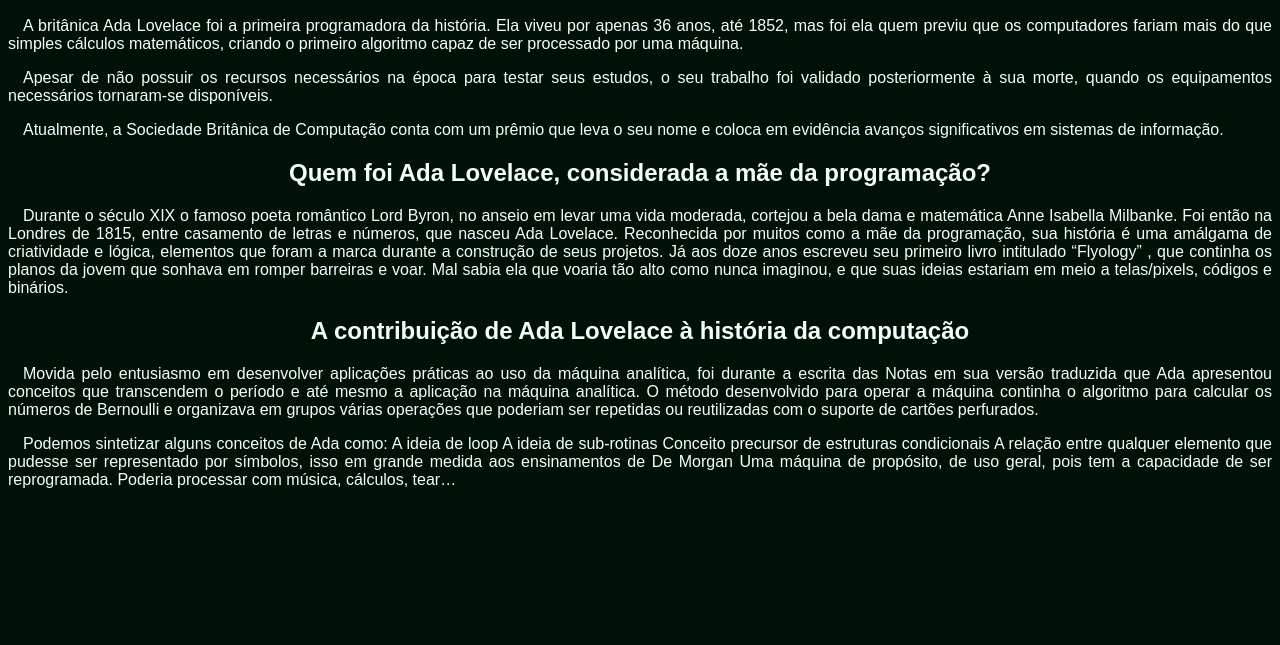
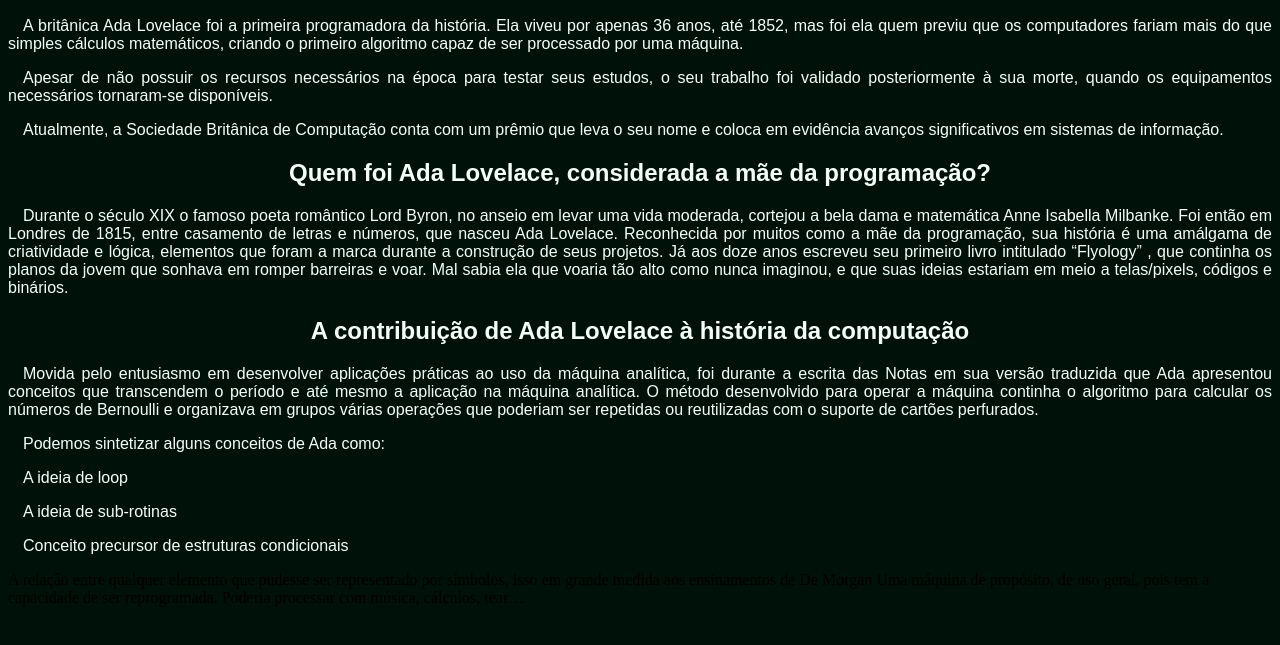
Before and after one commit to CamilaGJ93/MulheresnaTecnologia, a plain HTML site: page index.html in a window 1280 px wide. Shown: the part 99-744 px from the top of the page. Drawn offline with Linux system fonts and the light colour scheme.

Commit message:
Update index.html

```diff
--- a/index.html
+++ b/index.html
@@ -65,7 +65,7 @@
 
      <p>Durante o século XIX o famoso poeta romântico Lord Byron, no anseio em levar uma vida moderada, cortejou a bela dama e matemática Anne Isabella Milbanke.
 
-        Foi então na Londres de 1815, entre casamento de letras e números, que nasceu Ada Lovelace.
+        Foi então em Londres de 1815, entre casamento de letras e números, que nasceu Ada Lovelace.
 
         Reconhecida por muitos como a mãe da programação, sua história é uma amálgama de criatividade e lógica, elementos que foram a marca durante a construção de seus projetos.
 
@@ -81,11 +81,11 @@
 
     <p>Podemos sintetizar alguns conceitos de Ada como:
 
-        A ideia de loop
+        <p>A ideia de loop</p>
 
-        A ideia de sub-rotinas
+        <p>A ideia de sub-rotinas</p>
 
-        Conceito precursor de estruturas condicionais
+        <p>Conceito precursor de estruturas condicionais</p>
 
         A relação entre qualquer elemento que pudesse ser representado por símbolos, isso em grande medida aos ensinamentos de De Morgan
 
```
